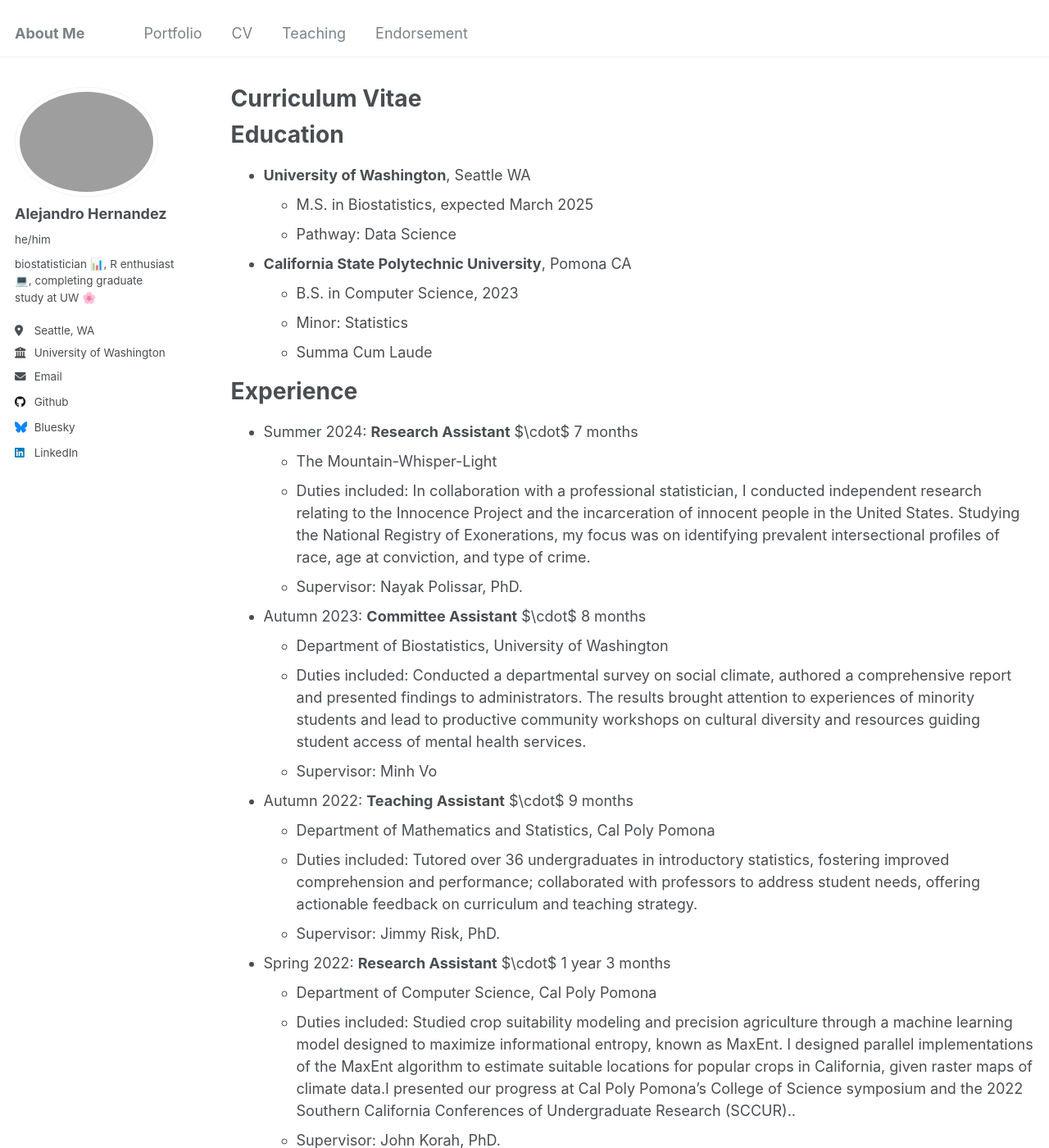
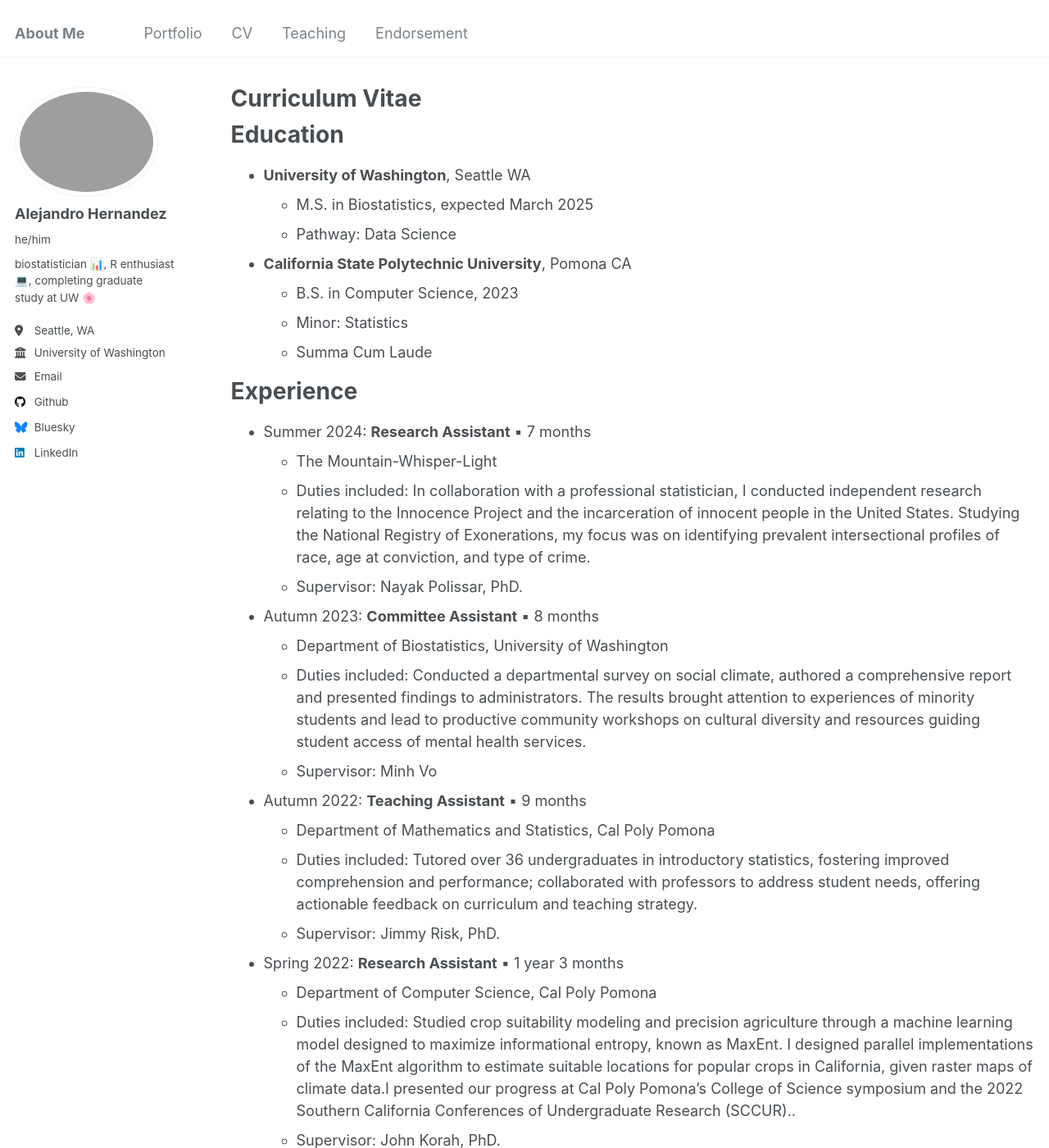
Before and after one commit to alejandroh3005/alejandroh3005.github.io, a Jekyll site: the page built from _pages/cv.md, in a window 1280 px wide and 1400 px high. Shown: the whole window at 82% size. Built offline with Jekyll 4.4.1, drawn with Linux system fonts in a browser that asks for light colours.

Commit message:
Update cv.md

```diff
--- a/_pages/cv.md
+++ b/_pages/cv.md
@@ -23,22 +23,22 @@ Education
 Experience
 ======
 
-* Summer 2024: **Research Assistant** $\cdot$ 7 months
+* Summer 2024: **Research Assistant** ▪ 7 months
   * The Mountain-Whisper-Light
   * Duties included: In collaboration with a professional statistician, I conducted independent research relating to the Innocence Project and the incarceration of innocent people in the United States. Studying the National Registry of Exonerations, my focus was on identifying prevalent intersectional profiles of race, age at conviction, and type of crime.
   * Supervisor: Nayak Polissar, PhD.
 
-* Autumn 2023: **Committee Assistant** $\cdot$ 8 months
+* Autumn 2023: **Committee Assistant** ▪ 8 months
   * Department of Biostatistics, University of Washington
   * Duties included: Conducted a departmental survey on social climate, authored a comprehensive report and presented findings to administrators. The results brought attention to experiences of minority students and lead to productive community workshops on cultural diversity and resources guiding student access of mental health services.
   * Supervisor: Minh Vo
 
-* Autumn 2022: **Teaching Assistant** $\cdot$ 9 months
+* Autumn 2022: **Teaching Assistant** ▪ 9 months
   * Department of Mathematics and Statistics, Cal Poly Pomona
   * Duties included: Tutored over 36 undergraduates in introductory statistics, fostering improved comprehension and performance; collaborated with professors to address student needs, offering actionable feedback on curriculum and teaching strategy.
   * Supervisor: Jimmy Risk, PhD.
 
-* Spring 2022: **Research Assistant** $\cdot$ 1 year 3 months
+* Spring 2022: **Research Assistant** ▪ 1 year 3 months
   * Department of Computer Science, Cal Poly Pomona
   * Duties included: Studied crop suitability modeling and precision agriculture through a machine learning model designed to maximize informational entropy, known as MaxEnt. I designed parallel implementations of the MaxEnt algorithm to estimate suitable locations for popular crops in California, given raster maps of climate data.I presented our progress at Cal Poly Pomona's College of Science symposium and the 2022 Southern California Conferences of Undergraduate Research (SCCUR)..
   * Supervisor: John Korah, PhD.
```
